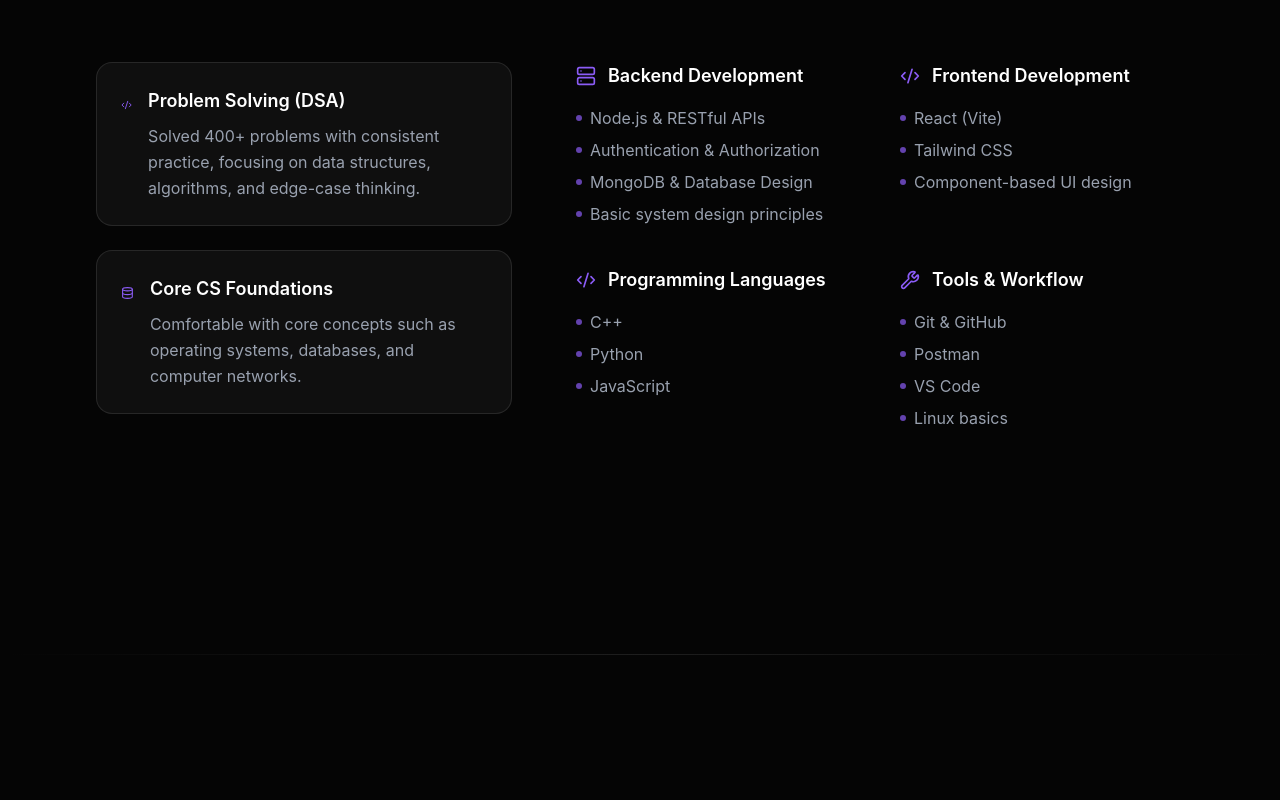
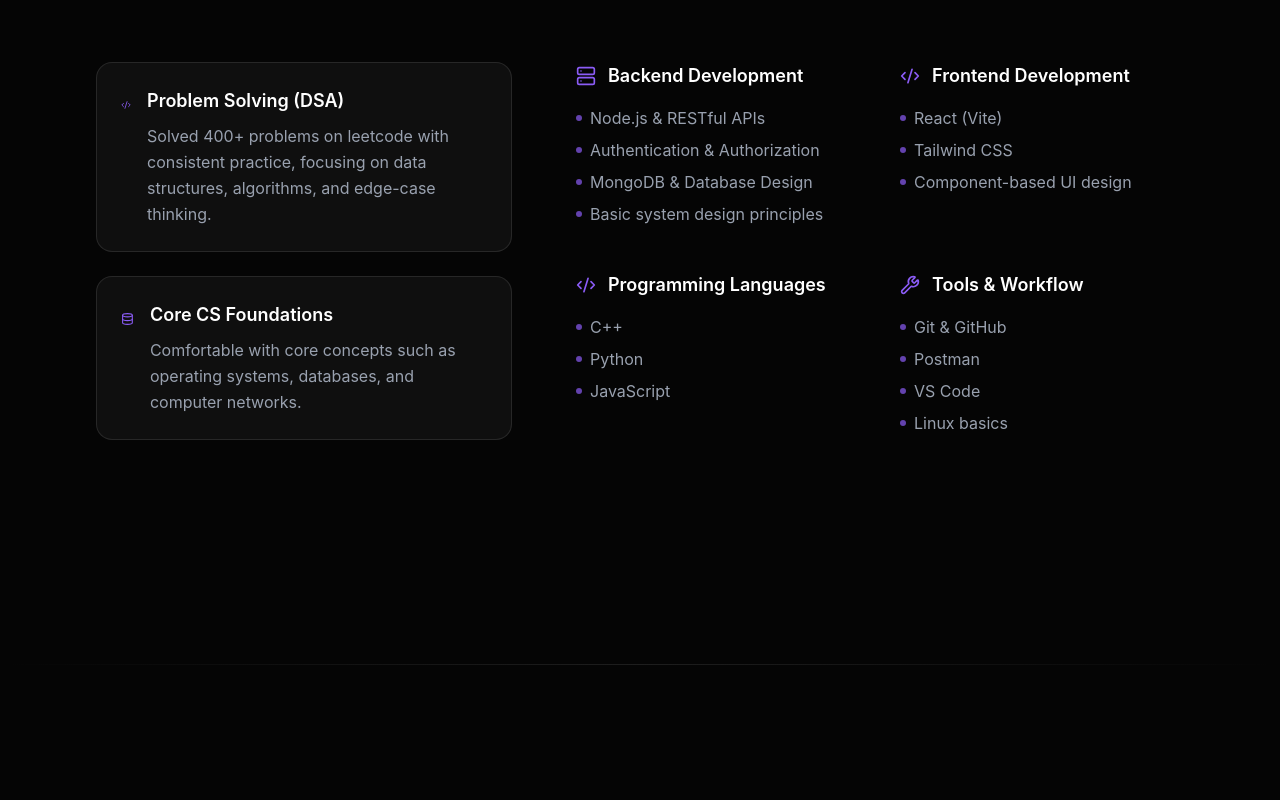
Before and after one commit to Nitesh0409/portfolio-website, a React (Vite) app: page / in a window 1280 px wide. Shown: the part 2100-2900 px from the top of the page. Built offline with nearby package versions, Linux system fonts and the light colour scheme.

Commit message:
corrected minor mistakes

```diff
--- a/src/sections/Contact.jsx
+++ b/src/sections/Contact.jsx
@@ -18,7 +18,7 @@ const Contact = () => {
         className="mb-20 max-w-3xl"
       >
         <h2 className="flex items-center gap-4 text-3xl md:text-4xl font-bold">
-          <span className="text-accent font-mono text-2xl">04.</span>
+          <span className="text-accent font-mono text-2xl">05.</span>
           Get In Touch
           <span className="h-px flex-1 bg-white/10" />
         </h2>
--- a/src/sections/Skills.jsx
+++ b/src/sections/Skills.jsx
@@ -15,7 +15,7 @@ const proofPoints = [
   {
     icon: Code2,
     title: "Problem Solving (DSA)",
-    desc: "Solved 400+ problems with consistent practice, focusing on data structures, algorithms, and edge-case thinking.",
+    desc: "Solved 400+ problems on leetcode with consistent practice, focusing on data structures, algorithms, and edge-case thinking.",
   },
   {
     icon: Database,
```
